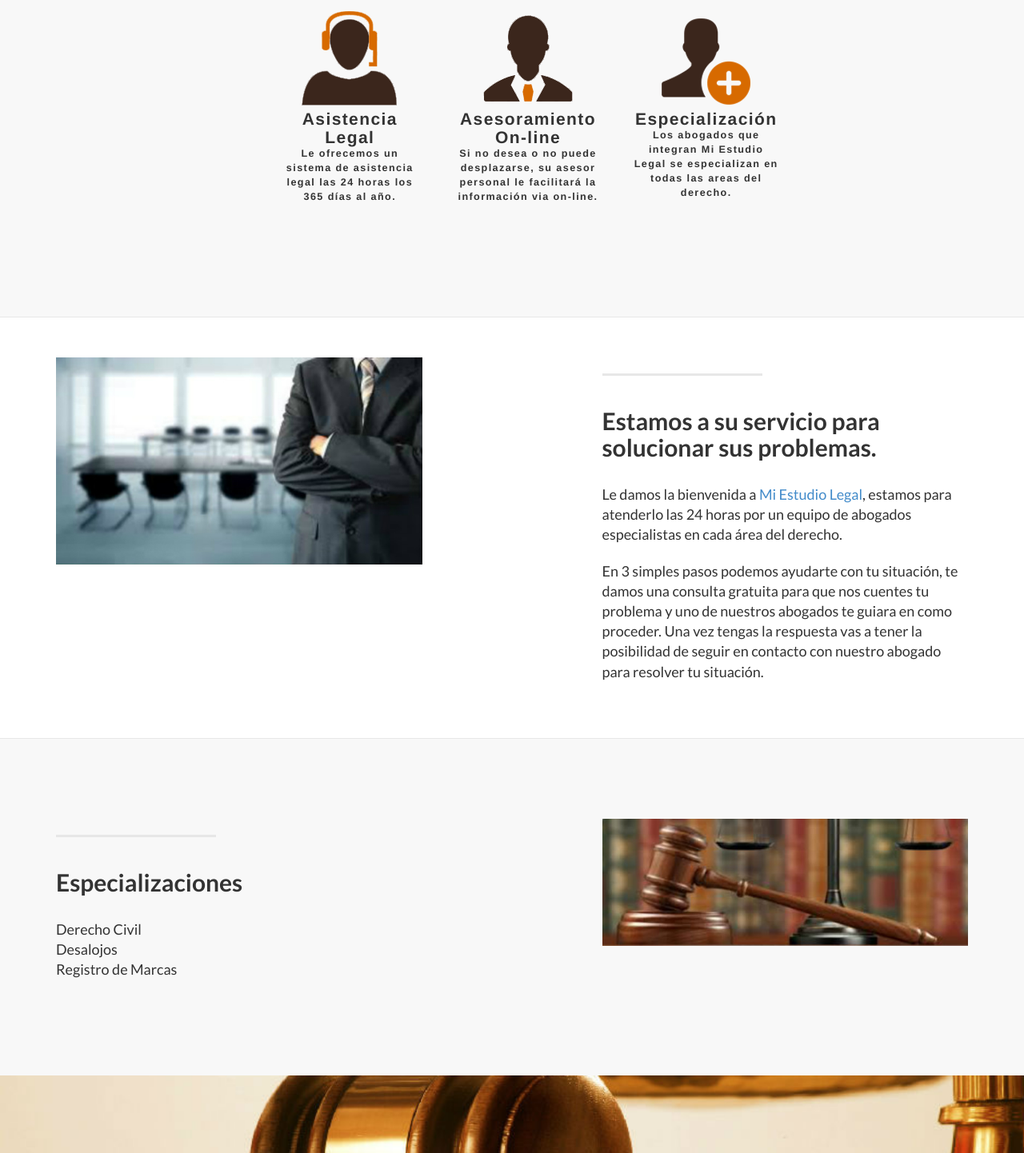
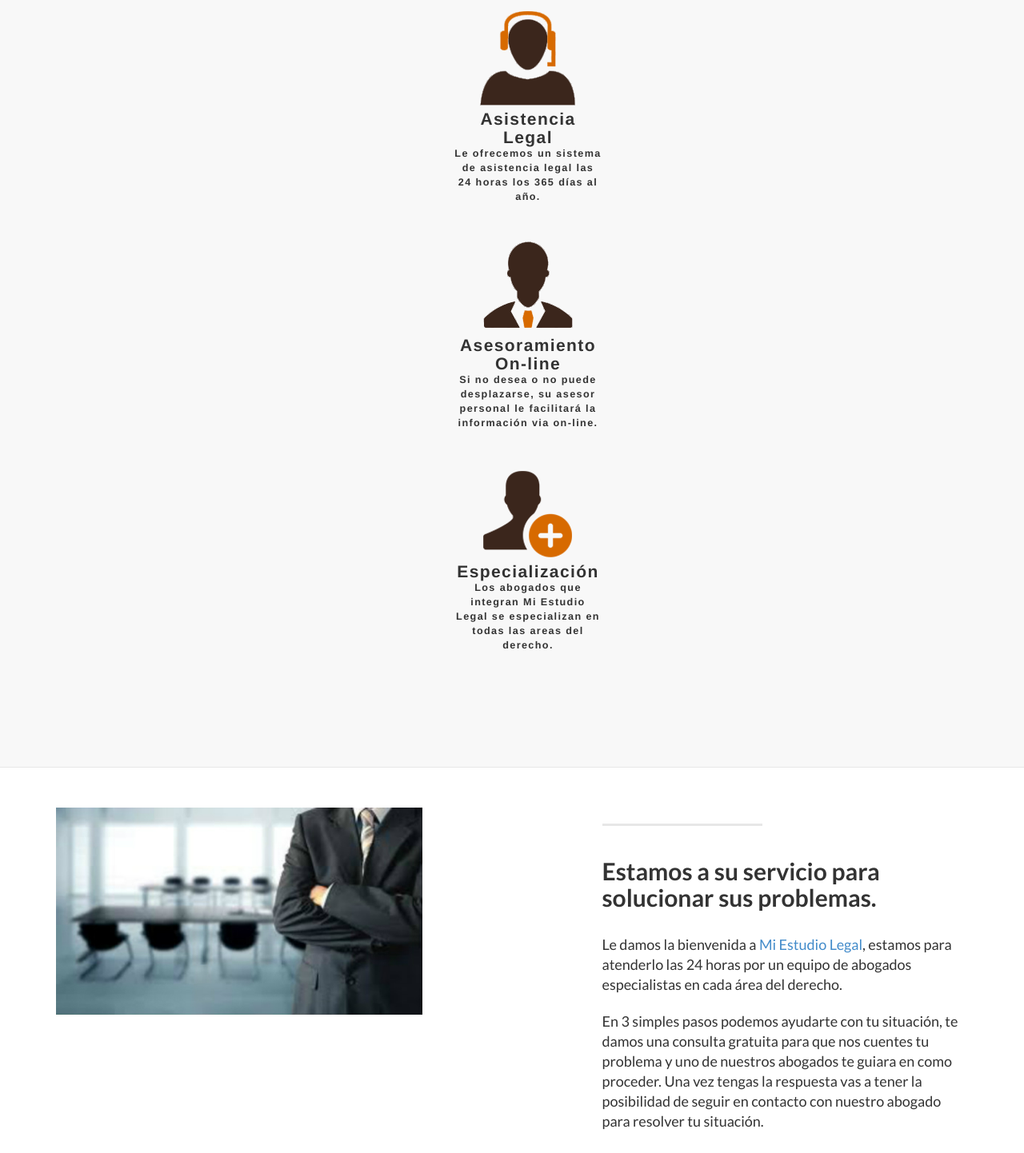
Before and after one commit to nborde/estudio_legal, a website: page public/index.html in a window 1280 px wide. Shown: the part 628-2070 px from the top of the page at 80% size. Drawn offline with Linux system fonts and the light colour scheme.

Commit message:
solve css issues

```diff
--- a/public/index.html
+++ b/public/index.html
@@ -119,20 +119,25 @@
 
         <div class="container">
             <ul id="iconos">
+                <div class="row">
                 <h1>Asesoría Jurídica Integral </h1>
                 <li id="icono" class="primera">
                     <span>Asistencia Legal</span>
                     <p>Le ofrecemos un sistema de asistencia legal las 24 horas los 365 días al año. </p>
                 </li>
+                    </div>
+                <div class="row">
                 <li id="icono" class="segunda">
                     <span>Asesoramiento On-line</span>
                     <p>Si no desea o no puede desplazarse, su asesor personal le facilitará la información via on-line.</p>
                 </li>
+                    </div>
+                <div class="row">
                 <li id="icono" class="tercera">
                     <span>Especialización </span>
                     <p>Los abogados que integran Mi Estudio Legal se especializan en todas las areas del derecho.</p>
                 </li>
-
+                </div>
         </div>
         <!-- /.container -->
 
@@ -173,7 +178,7 @@
                     <hr class="section-heading-spacer">
                     <div class="clearfix"></div>
                     <h2 class="section-heading">Especializaciones</h2>
-                    <p class="lead"> Derecho Civil<br>Desalojos<br>Registro de Marcas<br></p>
+                    <p class="lead"> Derecho Civil<br>Derecho Laboral<br> Derecho Societario<br> Familia <br> Responsabilidad Civil<br> Contratos de arrendamiento - Desalojos<br>Registro de Marcas<br></p>
                 </div>
                 <div class="col-lg-5 col-lg-offset-2 col-sm-6">
                     <img class="img-responsive" src="img/law_1.jpg" alt="">
```
